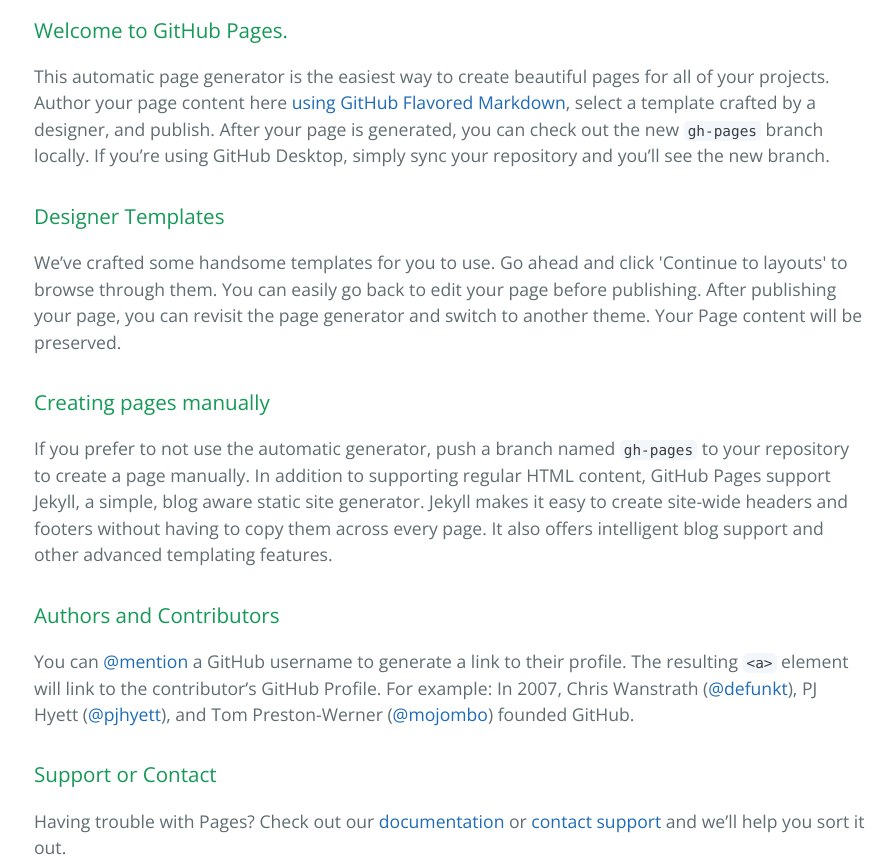
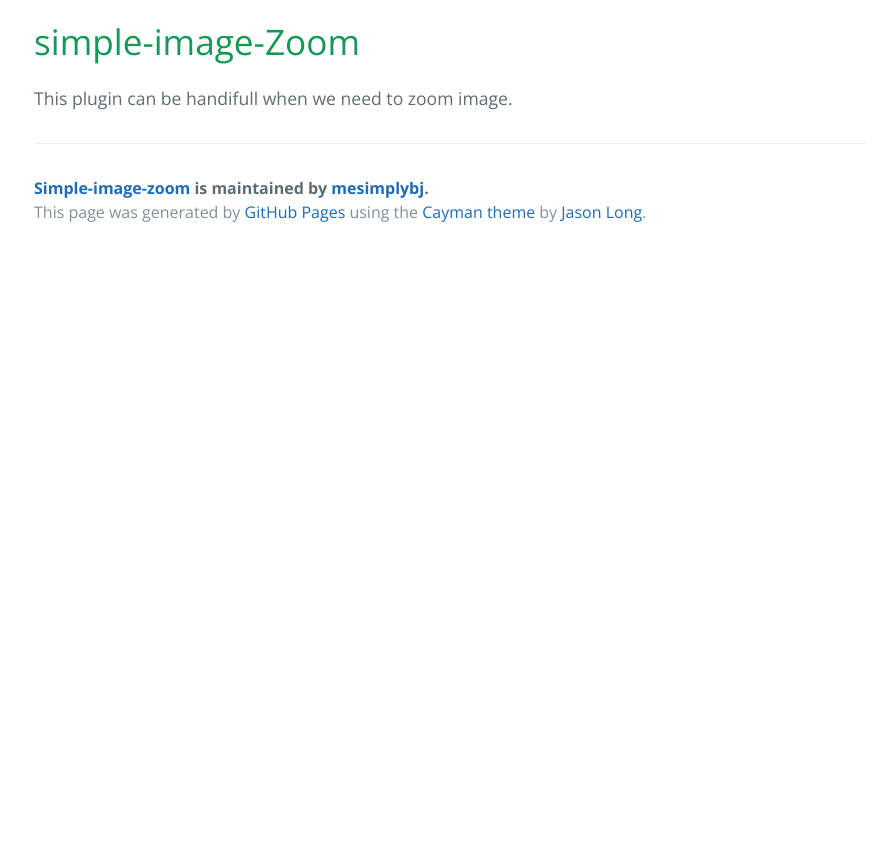
Before and after one commit to mesimplybj/simple-image-Zoom, a plain HTML site: page index.html in a window 1280 px wide. Shown: the part 400-1264 px from the top of the page, without its empty margins (190-1082 px from the left). After the commit the page ends 800 px from the top, so only its background shows below. Drawn offline with nearby package versions, Linux system fonts and the light colour scheme.

```diff
--- a/index.html
+++ b/index.html
@@ -19,30 +19,10 @@
     </section>
 
     <section class="main-content">
-      <h3>
-<a id="welcome-to-github-pages" class="anchor" href="#welcome-to-github-pages" aria-hidden="true"><span aria-hidden="true" class="octicon octicon-link"></span></a>Welcome to GitHub Pages.</h3>
+      <h1>
+<a id="simple-image-zoom" class="anchor" href="#simple-image-zoom" aria-hidden="true"><span aria-hidden="true" class="octicon octicon-link"></span></a>simple-image-Zoom</h1>
 
-<p>This automatic page generator is the easiest way to create beautiful pages for all of your projects. Author your page content here <a href="https://guides.github.com/features/mastering-markdown/">using GitHub Flavored Markdown</a>, select a template crafted by a designer, and publish. After your page is generated, you can check out the new <code>gh-pages</code> branch locally. If you’re using GitHub Desktop, simply sync your repository and you’ll see the new branch.</p>
-
-<h3>
-<a id="designer-templates" class="anchor" href="#designer-templates" aria-hidden="true"><span aria-hidden="true" class="octicon octicon-link"></span></a>Designer Templates</h3>
-
-<p>We’ve crafted some handsome templates for you to use. Go ahead and click 'Continue to layouts' to browse through them. You can easily go back to edit your page before publishing. After publishing your page, you can revisit the page generator and switch to another theme. Your Page content will be preserved.</p>
-
-<h3>
-<a id="creating-pages-manually" class="anchor" href="#creating-pages-manually" aria-hidden="true"><span aria-hidden="true" class="octicon octicon-link"></span></a>Creating pages manually</h3>
-
-<p>If you prefer to not use the automatic generator, push a branch named <code>gh-pages</code> to your repository to create a page manually. In addition to supporting regular HTML content, GitHub Pages support Jekyll, a simple, blog aware static site generator. Jekyll makes it easy to create site-wide headers and footers without having to copy them across every page. It also offers intelligent blog support and other advanced templating features.</p>
-
-<h3>
-<a id="authors-and-contributors" class="anchor" href="#authors-and-contributors" aria-hidden="true"><span aria-hidden="true" class="octicon octicon-link"></span></a>Authors and Contributors</h3>
-
-<p>You can <a href="https://help.github.com/articles/basic-writing-and-formatting-syntax/#mentioning-users-and-teams" class="user-mention">@mention</a> a GitHub username to generate a link to their profile. The resulting <code>&lt;a&gt;</code> element will link to the contributor’s GitHub Profile. For example: In 2007, Chris Wanstrath (<a href="https://github.com/defunkt" class="user-mention">@defunkt</a>), PJ Hyett (<a href="https://github.com/pjhyett" class="user-mention">@pjhyett</a>), and Tom Preston-Werner (<a href="https://github.com/mojombo" class="user-mention">@mojombo</a>) founded GitHub.</p>
-
-<h3>
-<a id="support-or-contact" class="anchor" href="#support-or-contact" aria-hidden="true"><span aria-hidden="true" class="octicon octicon-link"></span></a>Support or Contact</h3>
-
-<p>Having trouble with Pages? Check out our <a href="https://help.github.com/pages">documentation</a> or <a href="https://github.com/contact">contact support</a> and we’ll help you sort it out.</p>
+<p>This plugin can be handifull when we need to zoom image.</p>
 
       <footer class="site-footer">
         <span class="site-footer-owner"><a href="https://github.com/mesimplybj/simple-image-Zoom">Simple-image-zoom</a> is maintained by <a href="https://github.com/mesimplybj">mesimplybj</a>.</span>
```
Also changed, not shown: params.json (+1 -1 lines).
